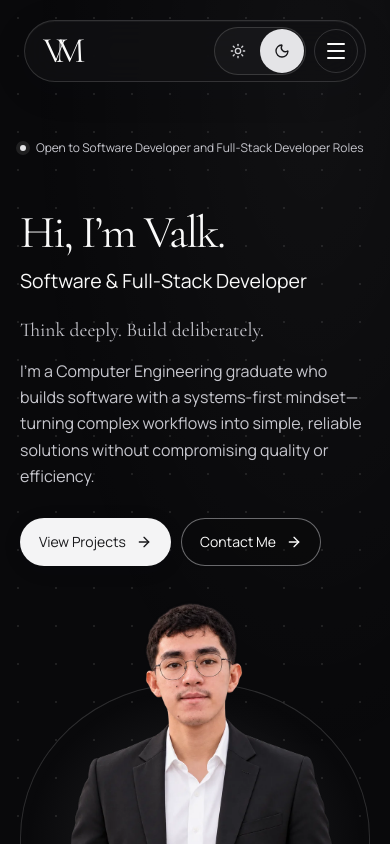
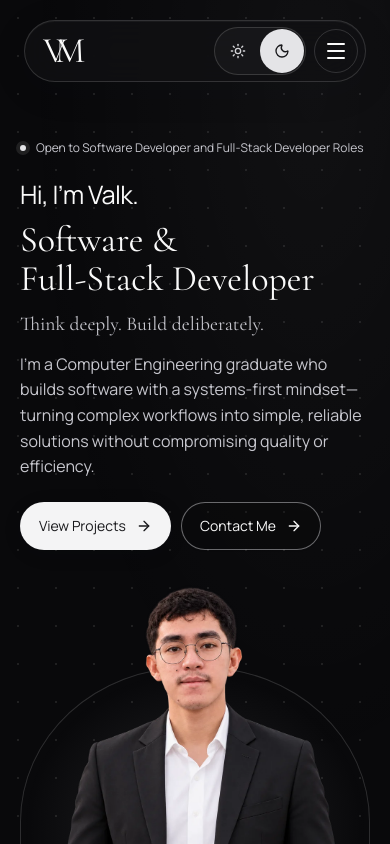
Before and after one commit to vmargin/vmargin.github.io, a React (Vite) app: page / in a window 390 px wide. Shown: the top 844 px of the page. Built offline with nearby package versions, Linux system fonts and the light colour scheme.

Commit message:
Match hero typography to reference

```diff
--- a/src/App.tsx
+++ b/src/App.tsx
@@ -332,7 +332,17 @@ export default function PortfolioHome() {
               <h1 id="hero-title" className="hero-greeting">
                 {site.heroGreeting}
               </h1>
-              <p className="hero-position">{site.role}</p>
+              <p className="hero-position">
+                {site.role.split(/(Full-Stack)/g).map((part, index) =>
+                  part === "Full-Stack" ? (
+                    <span className="hero-nowrap" key={index}>
+                      {part}
+                    </span>
+                  ) : (
+                    part
+                  ),
+                )}
+              </p>
               <p className="hero-role">{site.heroHeadline}</p>
               <p className="hero-description">{site.heroDescription}</p>
               <div className="button-row">
--- a/src/portfolio-updates.css
+++ b/src/portfolio-updates.css
@@ -122,12 +122,12 @@ html[data-theme="light"] .ambient-background {
   letter-spacing: 0.16em;
 }
 .hero h1 {
-  font-family: var(--serif);
-  font-size: clamp(68px, 5.3vw, 76px);
-  font-weight: 500;
-  line-height: 1.04;
-  letter-spacing: -0.04em;
-  margin: 12px 0;
+  font-family: inherit;
+  font-size: clamp(26px, 2.1vw, 30px);
+  font-weight: 600;
+  line-height: 1.25;
+  letter-spacing: -0.025em;
+  margin: 0 0 12px;
   max-width: 100%;
   text-wrap: balance;
 }
@@ -135,13 +135,17 @@ html[data-theme="light"] .ambient-background {
   color: var(--paper);
 }
 .hero-position {
-  font-size: clamp(22px, 1.7vw, 24px);
+  font-family: var(--serif);
+  font-size: clamp(40px, 4vw, 52px);
   font-weight: 500;
-  line-height: 1.4;
+  line-height: 1.08;
   color: var(--paper);
-  margin: 0 0 24px;
-  max-width: 28ch;
+  margin: 0 0 16px;
+  max-width: 20ch;
   text-wrap: balance;
+}
+.hero-nowrap {
+  white-space: nowrap;
 }
 .hero-role {
   font-family: var(--serif);
@@ -150,19 +154,19 @@ html[data-theme="light"] .ambient-background {
   font-weight: 400;
   color: var(--text-secondary);
   line-height: 1.3;
-  margin: 0 0 14px;
+  margin: 0 0 16px;
 }
 .hero-description {
-  font-size: 16px;
-  max-width: 46ch;
+  font-size: 17px;
+  max-width: 42ch;
   color: var(--text-secondary);
-  margin: 0 0 28px;
-  line-height: 1.7;
+  margin: 0 0 24px;
+  line-height: 1.65;
 }
 .hero-availability {
   color: var(--text-secondary);
   font-size: clamp(12px, 0.9vw, 13px);
-  margin: 0 0 40px;
+  margin: 0 0 22px;
 }
 .hero .button {
   font-size: 14px;
@@ -669,25 +673,26 @@ html[data-motion="reduced"] *::after {
     width: 100%;
   }
   .hero h1 {
-    font-size: clamp(46px, 11vw, 64px);
-    line-height: 1.02;
-    margin: 12px 0;
+    font-size: clamp(24px, 6.5vw, 27px);
+    line-height: 1.25;
+    margin: 0 0 10px;
   }
   .hero-position {
-    font-size: clamp(19px, 5vw, 22px);
-    line-height: 1.35;
-    margin-bottom: 24px;
+    font-size: clamp(36px, 9vw, 42px);
+    line-height: 1.08;
+    max-width: 100%;
+    margin-bottom: 14px;
   }
   .hero-role {
-    font-size: clamp(19px, 5vw, 21px);
+    font-size: clamp(18px, 5vw, 20px);
     line-height: 1.3;
     margin-bottom: 14px;
   }
   .hero-description {
     font-size: 16px;
-    line-height: 1.65;
-    max-width: 42ch;
-    margin-bottom: 28px;
+    line-height: 1.6;
+    max-width: 40ch;
+    margin-bottom: 22px;
   }
   .hero .button-row {
     gap: 10px;
```
